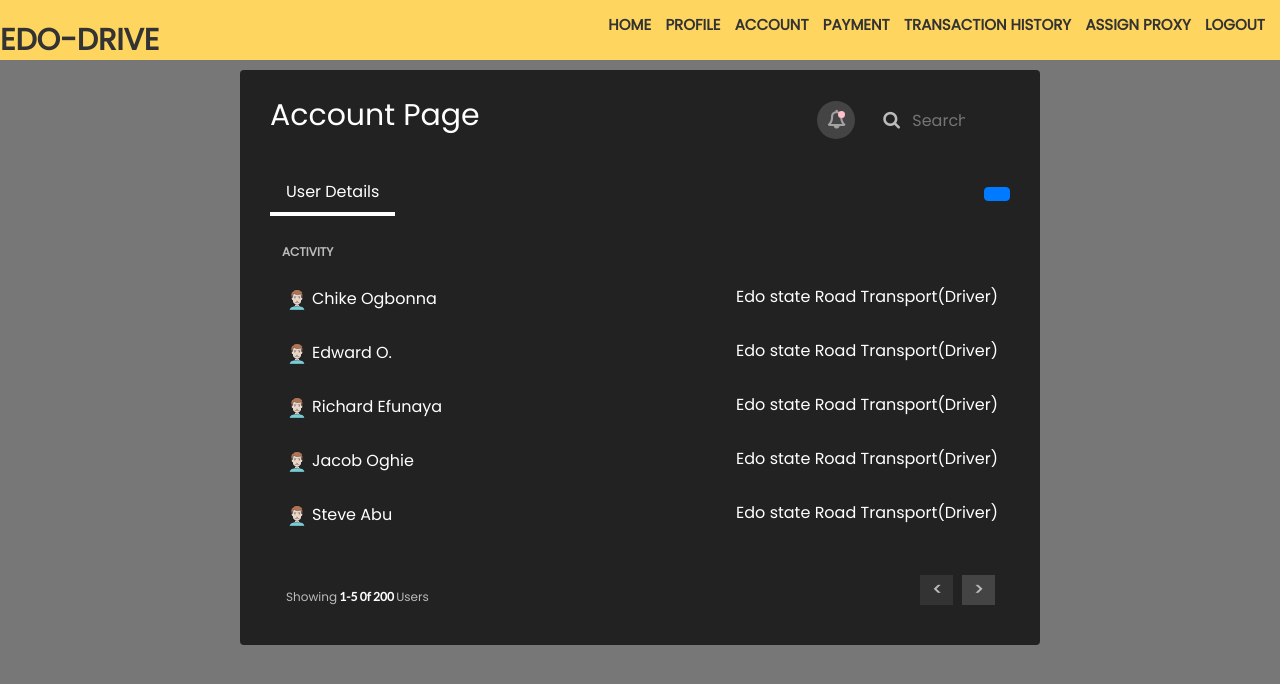
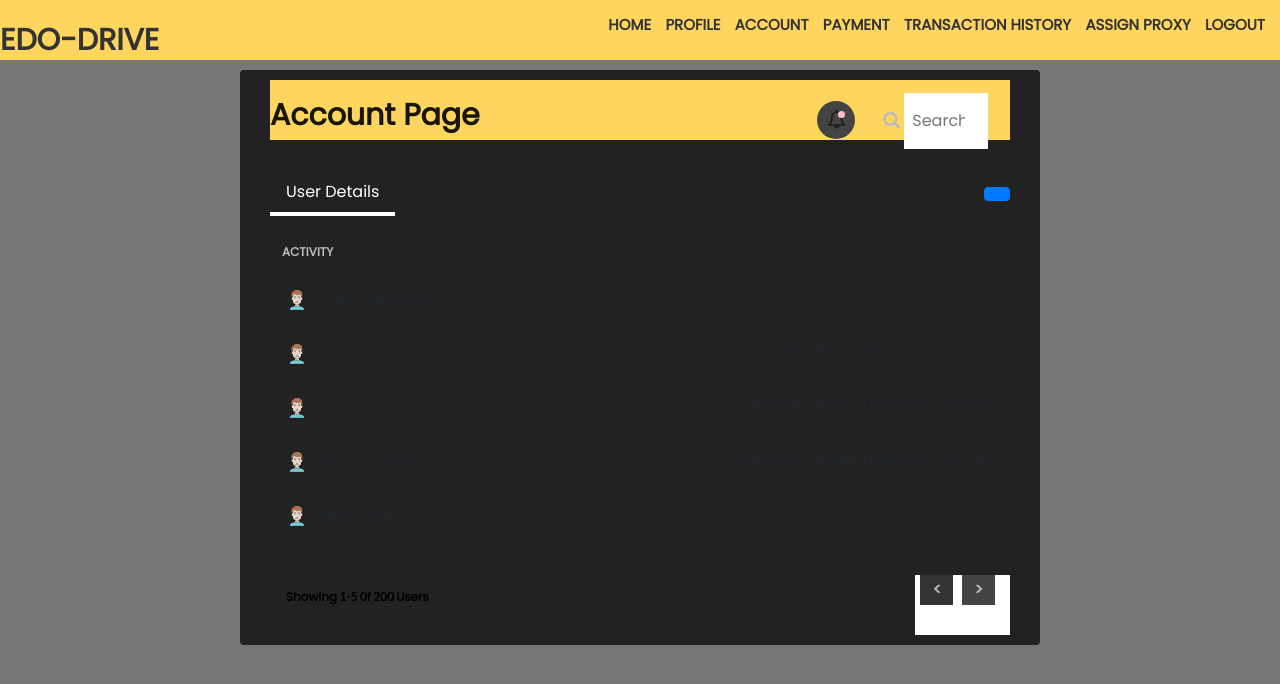
Before and after one commit to ojeolaayofe/Edo-Drive, a plain HTML site: page Tolu_project/accountpage.html in a window 1280 px wide. Drawn offline with nearby package versions, Linux system fonts and the light colour scheme.

Commit message:
Update accountpage.html
new update done

```diff
--- a/Tolu_project/accountpage.html
+++ b/Tolu_project/accountpage.html
@@ -7,8 +7,8 @@
     <link rel="stylesheet" type="text/css" href="https://cdnjs.cloudflare.com/ajax/libs/font-awesome/4.7.0/css/font-awesome.min.css">
     <link rel="stylesheet" type="text/css" href="history.css">
 </head>
-<body>
-    <nav>
+<body >
+    <nav style="background-color:#FED55F">
   <label class="logo">EDO-DRIVE</label>
   <ul>
     <li><a href="index.html">HOME</a></li>
@@ -20,17 +20,17 @@
     <li><a href="login.html">Logout</a></li>
   </ul>
 </nav>
-    <div class="wrapper rounded">
-    <nav class="navbar navbar-expand-lg navbar-dark dark d-lg-flex align-items-lg-start"> <a class="navbar-brand" href="#">Account Page <p class="text-muted pl-1"></p> </a> <button class="navbar-toggler" type="button" data-toggle="collapse" data-target="#navbarNav" aria-controls="navbarNav" aria-expanded="false" aria-label="Toggle navigation"> <span class="navbar-toggler-icon"></span> </button>
+    <div  class="wrapper rounded">
+    <nav style="font-weight:bolder"  class="navbar navbar-expand-lg navbar-light light d-lg-flex align-items-lg-start"> <a class="navbar-brand" href="#">Account Page <p class="text-muted pl-1"></p> </a> <button class="navbar-toggler" type="button" data-toggle="collapse" data-target="#navbarNav" aria-controls="navbarNav" aria-expanded="false" aria-label="Toggle navigation"> <span class="navbar-toggler-icon"></span> </button>
         <div class="collapse navbar-collapse" id="navbarNav">
             <ul class="navbar-nav ml-lg-auto">
                 <li class="nav-item"> <a class="nav-link" href="#"><span class="fa fa-bell-o font-weight-bold"></span> <span class="notify">Notifications</span> </a> </li>
-                <li class="nav-item "> <a href="#"><span class="fa fa-search"></span></a> <input type="search" class="dark" placeholder="Search"> </li>
+                <li class="nav-item "> <a href="#"><span class="fa fa-search"></span></a> <input type="search" class="light" placeholder="Search"> </li>
             </ul>
         </div>
     </nav>
-    <div class="row mt-2 pt-2">
-        <div class="col-md-6" id="income">
+    <div  class="row mt-2 pt-2">
+        <div  class="col-md-6" id="income">
             <div class="d-flex justify-content-start align-items-center">
             </div>
         </div>
@@ -45,8 +45,8 @@
             <li class="nav-item"> <a class="nav-link" href="#"></a> </li>
         </ul> <button class="btn btn-primary"></button>
     </div>
-    <div class="table-responsive mt-3">
-        <table class="table table-dark table-borderless">
+    <div  class="table-responsive mt-3">
+        <table class="table  table- font-weight-bold">
             <thead>
                 <tr>
                     <th scope="col">Activity</th>
@@ -54,7 +54,7 @@
 
                 </tr>
             </thead>
-            <tbody>
+            <tbody >
                 <tr>
                     <td scope="row"> <span><img style="height:30px" src="user.png"></span>Chike Ogbonna </td>
 
@@ -89,9 +89,9 @@
             </tbody>
         </table>
     </div>
-    <div class="d-flex justify-content-between align-items-center results"> <span class="pl-md-3">Showing<b class="text-white"> 1-5 0f 200 </b>Users</span>
+    <div  class="d-flex justify-content-between align-items-center results"> <span style="color:black;font-weight: bolder;" class="pl-md-3">Showing<b style="color:black;font-weight: bolder;" class="text-black"> 1-5 0f 200 </b>Users</span>
         <div  class="pt-3" class="pt-2" class="mb-6" class="major" >
-            <nav style="background-color:#222222"  aria-label="Page navigation example">
+            <nav style="background-color:white"  aria-label="Page navigation example">
                 <ul  class="pagination">
                     <li class="page-item disabled"> <a class="page-link" href="#" aria-label="Previous"> <span aria-hidden="true">&lt;</span> </a> </li>
                     <li class="page-item"> <a class="page-link" href="#" aria-label="Next"> <span aria-hidden="true">&gt;</span> </a> </li>
```
